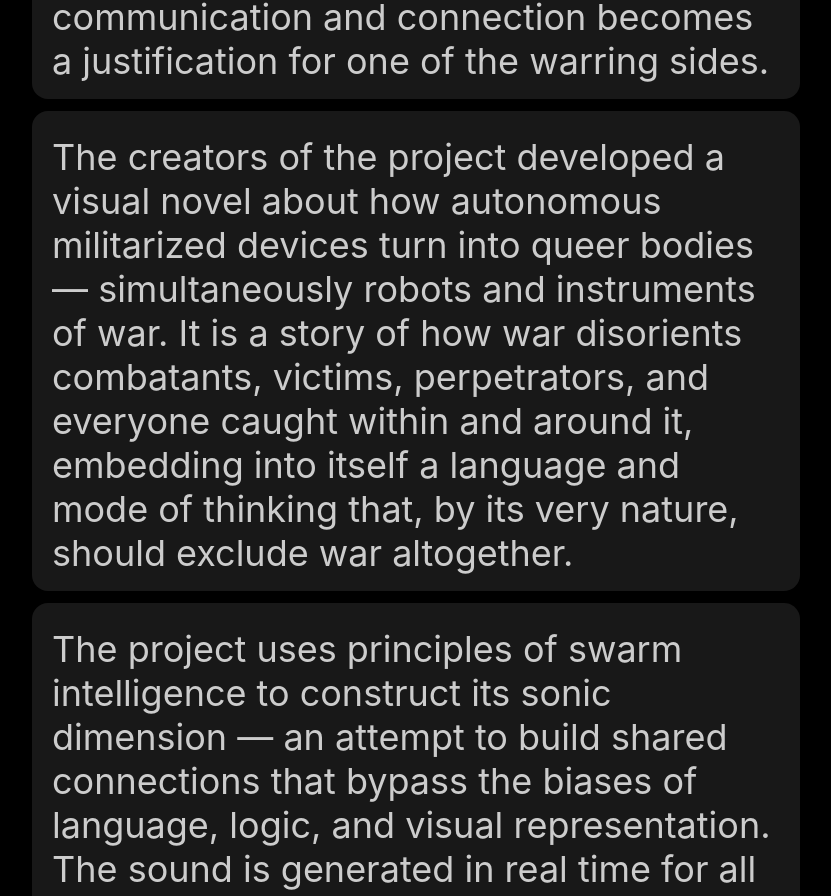
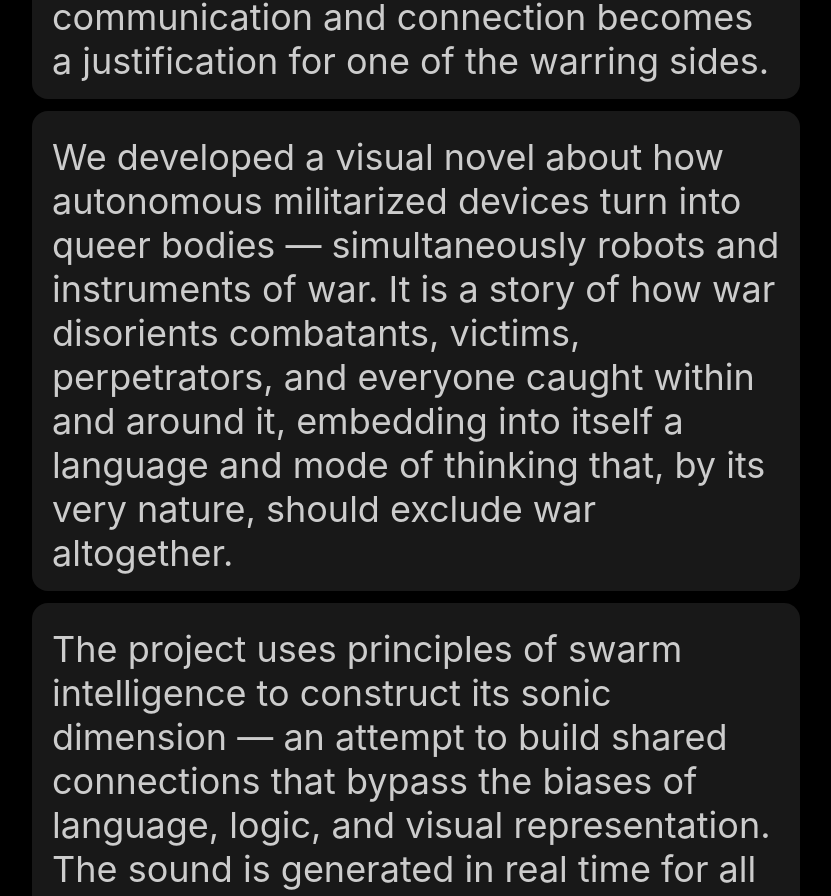
Before and after one commit to denicprotopopov/denisprotopopov.com, a SvelteKit app: page /art/mistakesandmemories in a window 1280 px wide. Shown: the part 1179-2075 px from the top of the page, without its empty margins (224-1055 px from the left). Built offline with nearby package versions, Linux system fonts and the light colour scheme.

Commit message:
lil update

```diff
--- a/src/routes/art/mistakesandmemories/+page.svelte
+++ b/src/routes/art/mistakesandmemories/+page.svelte
@@ -55,7 +55,7 @@ Linsday Clark and Christian Enemark describe drones and other swarm-based system
 			<div class="row">
 				<div class="cell">
 					<p>
-The creators of the project developed a visual novel about how autonomous militarized devices turn into queer bodies — simultaneously robots and instruments of war. It is a story of how war disorients combatants, victims, perpetrators, and everyone caught within and around it, embedding into itself a language and mode of thinking that, by its very nature, should exclude war altogether.
+We developed a visual novel about how autonomous militarized devices turn into queer bodies — simultaneously robots and instruments of war. It is a story of how war disorients combatants, victims, perpetrators, and everyone caught within and around it, embedding into itself a language and mode of thinking that, by its very nature, should exclude war altogether.
 
 
 					</p>
```
